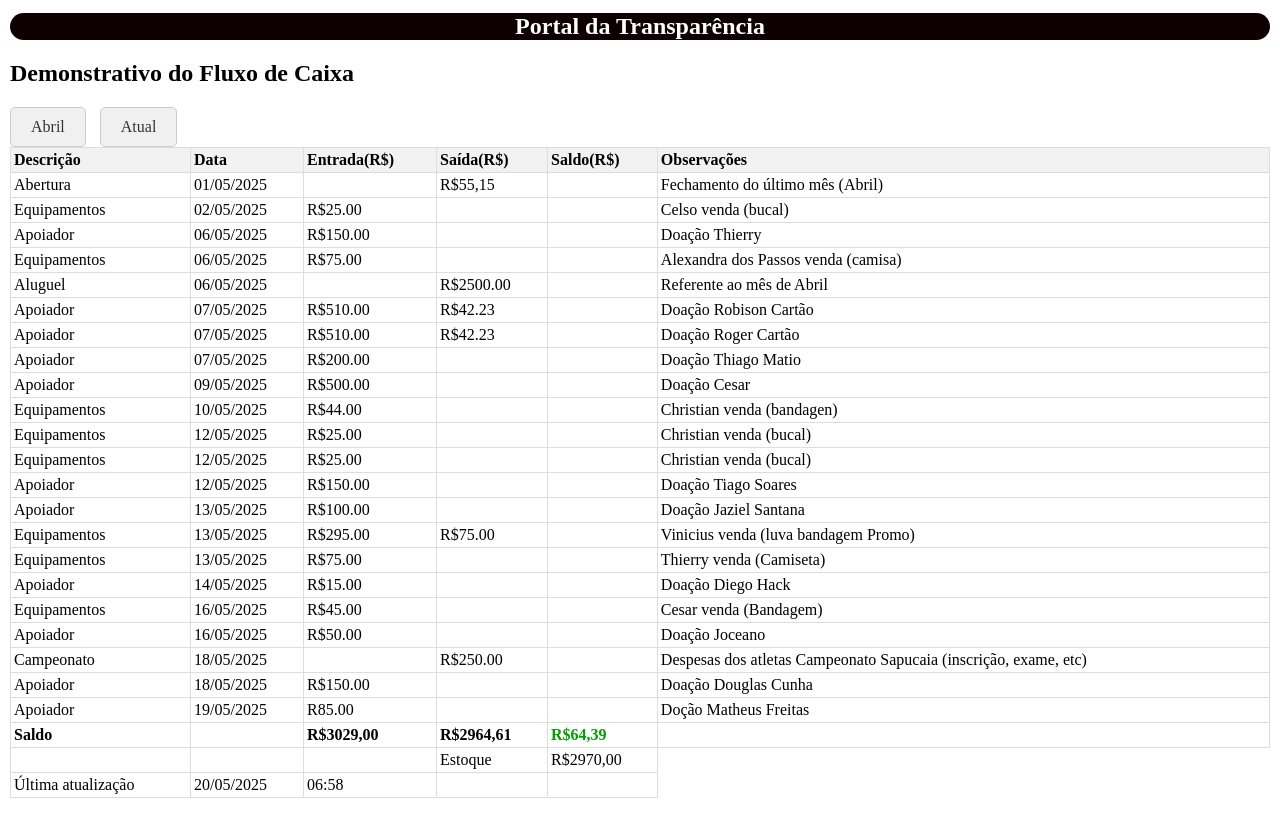
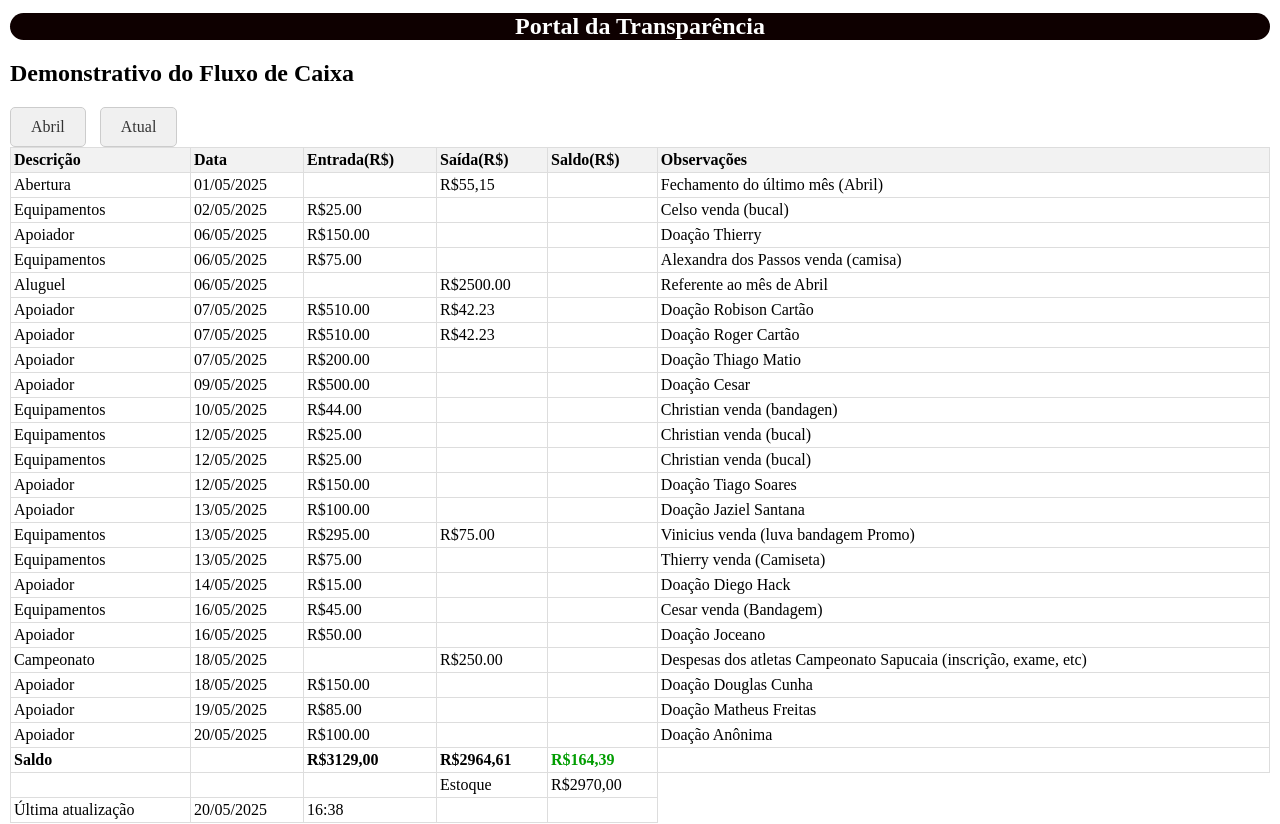
Before and after one commit to engenharia-da-luta/ong, a website built with Parcel: page docs/portal.html in a window 1280 px wide. Shown: the part 162-986 px from the top of the page. Built offline with nearby package versions, Linux system fonts and the light colour scheme.

Commit message:
Update portal.html

```diff
--- a/docs/portal.html
+++ b/docs/portal.html
@@ -639,10 +639,18 @@
             <tr>
               <td class="cash-flow__column">Apoiador</td>
               <td class="cash-flow__column">19/05/2025</td>
-              <td class="cash-flow__column cash--positive">R85.00</td>
+              <td class="cash-flow__column cash--positive">R$85.00</td>
               <td class="cash-flow__column cash--negative"></td>
               <td class="cash-flow__column"></td>
-              <td class="cash-flow__column">Doção Matheus Freitas</td>
+              <td class="cash-flow__column">Doação Matheus Freitas</td>
+            </tr>
+            <tr>
+              <td class="cash-flow__column">Apoiador</td>
+              <td class="cash-flow__column">20/05/2025</td>
+              <td class="cash-flow__column cash--positive">R$100.00</td>
+              <td class="cash-flow__column cash--negative"></td>
+              <td class="cash-flow__column"></td>
+              <td class="cash-flow__column">Doação Anônima</td>
             </tr>
 
             <tr class="cash-flow__saldo">
@@ -665,7 +673,7 @@
             <tr>
               <td class="cash-flow__column">Última atualização</td>
               <td class="cash-flow__column">20/05/2025</td>
-              <td class="cash-flow__column">06:58</td>
+              <td class="cash-flow__column">16:38</td>
               <td class="cash-flow__column"></td>
               <td class="cash-flow__column"></td>
             </tr>
```
